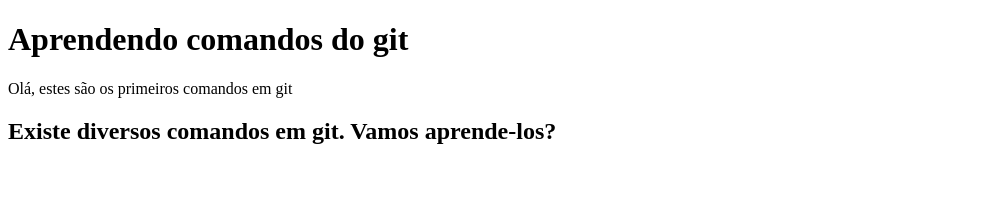
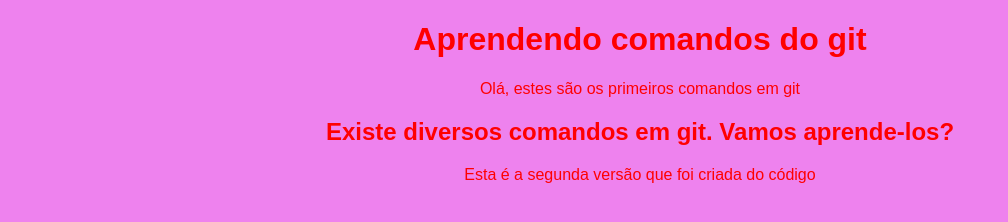
Before and after one commit to Lsantana95/Comandos-git, a plain HTML site: page index.html in a window 1280 px wide. Shown: the whole page, without its empty margins (0-1008 px from the left). Drawn offline with Linux system fonts and the light colour scheme.

```diff
--- a/index.html
+++ b/index.html
@@ -7,15 +7,31 @@
     <title>Comandos Git</title>
 </head>
 <body>
-    <h1>Aprendendo comandos do git</h1>
+    <h1 class="texto">Aprendendo comandos do git</h1>
 
     <main>
-        <p>Olá, estes são os primeiros comandos em git</p>
+        <p class="texto1">Olá, estes são os primeiros comandos em git</p>
     </main>
 
-    <article>
-        <h2>Existe diversos comandos em git. Vamos aprende-los?</h2>
-    </article>
+    <main>
+        <h2 class="texto2">Existe diversos comandos em git. Vamos aprende-los?</h2>
+    </main>
+
+    <main>
+        <p class="texto3">Esta é a segunda versão que foi criada do código</p>
+    </main>
+
+    <style>
+        body {
+            background-color: violet;
+        }
+        .texto, .texto1, .texto2, .texto3 {
+            text-align: center;
+            font-family: Arial, Helvetica, sans-serif;
+            size: 20px;
+            color: red;
+        }
+    </style>
 
 </body>
 </html>
```
Also changed, not shown: 1 other file.
